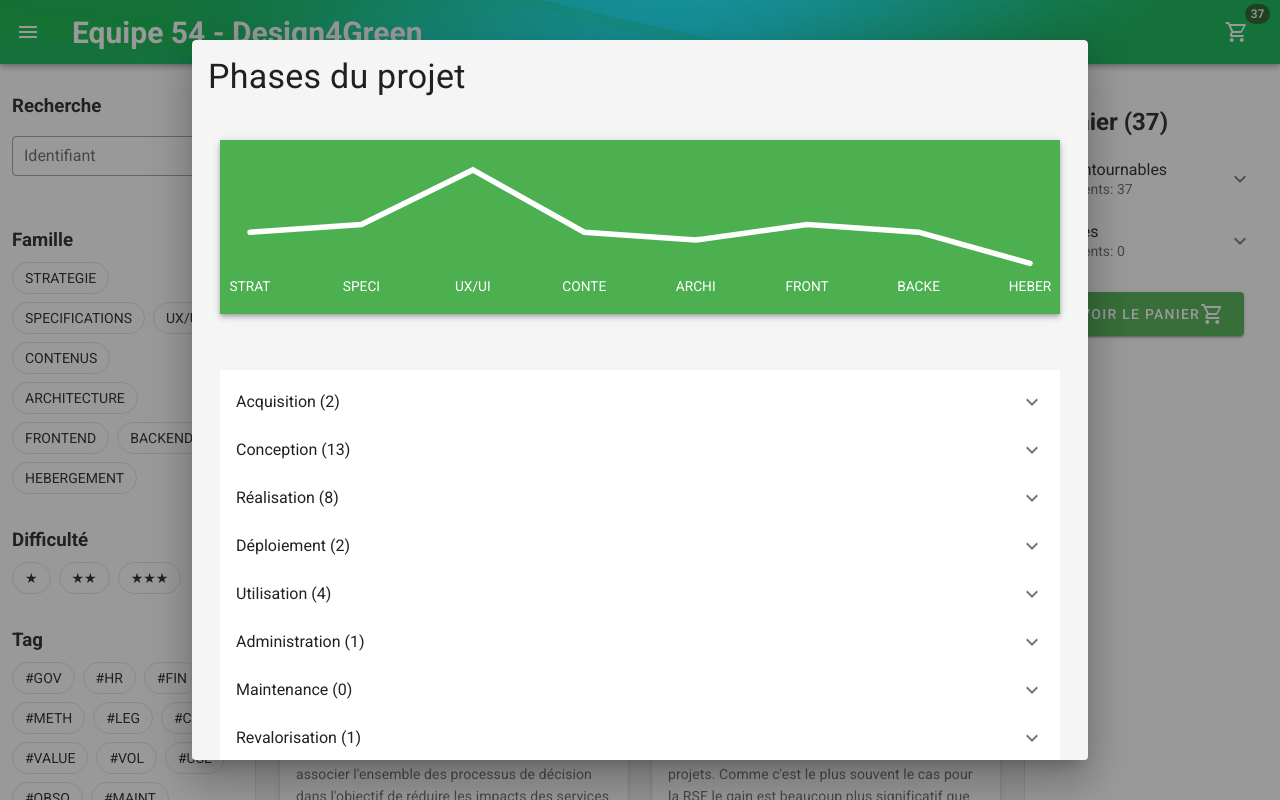
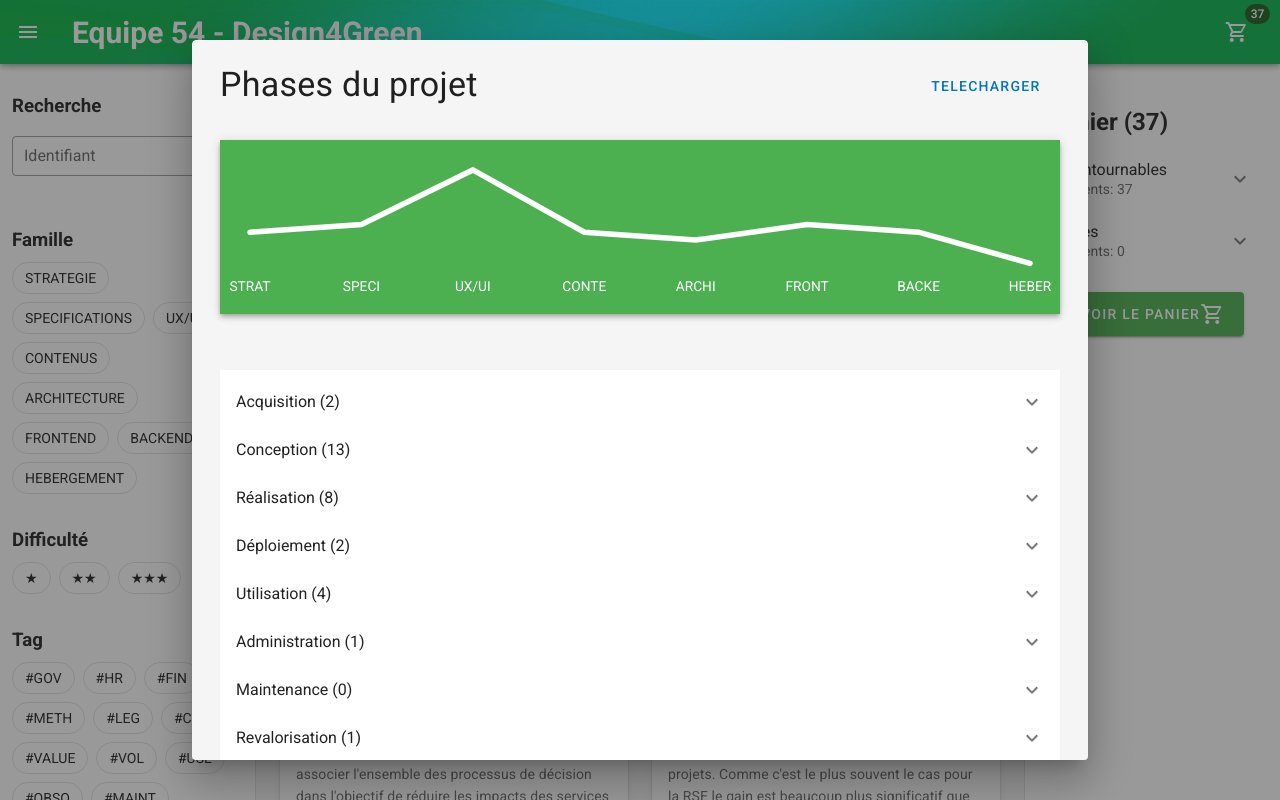
Before and after one commit to ewannpv/DesAnes4Green, a Vue app: page / in a window 1280 px wide. Both pictures are taken after a click on the button "VOIR LE PANIER". Shown: the top 800 px of the page. Built offline with nearby package versions, Linux system fonts and the light colour scheme.

Commit message:
Adds download btn

```diff
--- a/src/components/DialogCart.vue
+++ b/src/components/DialogCart.vue
@@ -3,7 +3,13 @@
     <div>
       <v-card color="grey lighten-4">
         <v-card-title>
-          <span class="text-h4" color="primary" dark>Phases du projet</span>
+          <v-row class="mt-2 ml-3 mr-3">
+            <span class="text-h4" color="primary" dark>Phases du projet</span>
+            <v-spacer></v-spacer>
+            <v-btn text large color="light-blue darken-3" @click="downloadCart()"
+              >Telecharger</v-btn
+            >
+          </v-row>
         </v-card-title>
         <v-sheet class="ma-7 v-sheet--offset" elevation="4" color="green" max-width="calc(100%)">
           <v-sparkline
@@ -77,7 +83,6 @@
         <v-card-actions>
           <v-spacer></v-spacer>
           <v-btn text large color="green darken-2" @click="closeDialog()">Fermer</v-btn>
-
           <v-btn text large color="light-blue darken-3" @click="downloadCart()">Telecharger</v-btn>
         </v-card-actions>
       </v-card>
```
